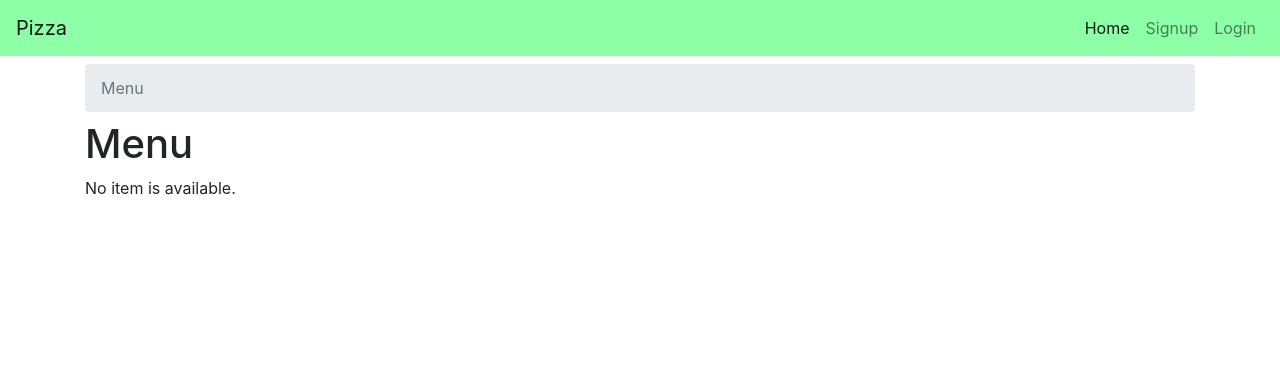
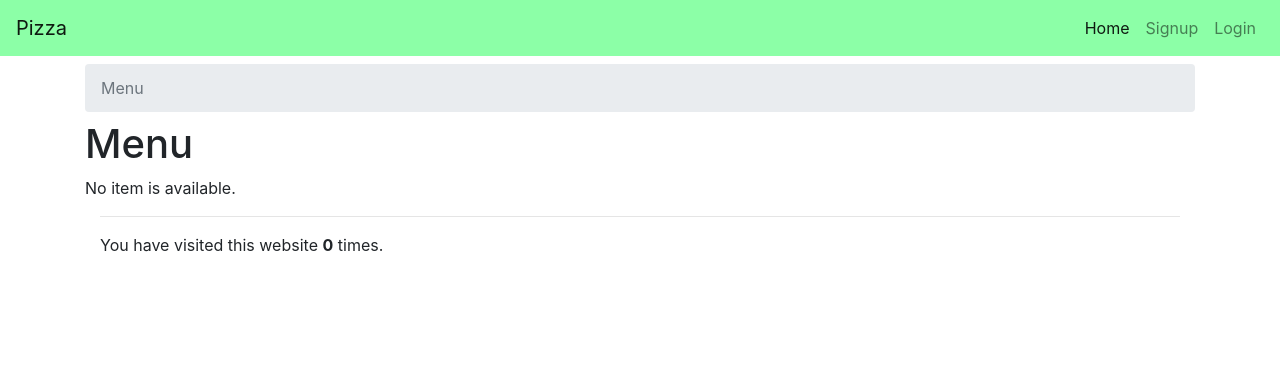
Before and after one commit to ilkeraslan/pizza, a Django app: page / in a window 1280 px wide. Shown: the top 372 px of the page. Run offline with Django 3.2, Linux system fonts and the light colour scheme; data that the repository does not hold is empty; some libraries are stand-ins or nearby versions.

Commit message:
Add visit number to index page

```diff
--- a/orders/templates/orders/base.html
+++ b/orders/templates/orders/base.html
@@ -61,6 +61,8 @@
       </div>
     {% endfor %}
     {% endif %}
+  </div>
+  <div class="container">
     {% block content %}
     {% endblock %}
   </div>
--- a/orders/templates/orders/index.html
+++ b/orders/templates/orders/index.html
@@ -1,17 +1,27 @@
 {% extends 'orders/base.html' %}
 
 {% block breadcrumb %}
-  <li class="breadcrumb-item active" aria-current="page">Menu</li>
+<li class="breadcrumb-item active" aria-current="page">Menu</li>
 {% endblock %}
 
 {% block content %}
+<div>
   <h1>Menu</h1>
 
   {% if menu_list %}
-    {% for item in menu_list %}
-      <li>{{ item }}</li>
-    {% endfor %}
+  {% for item in menu_list %}
+  <li>{{ item }}</li>
+  {% endfor %}
   {% else %}
-    <p>No item is available.</p>
+  <p>No item is available.</p>
   {% endif %}
+</div>
+<div>
+  <footer class="footer">
+    <div class="container">
+      <hr>
+      <p>You have visited this website <strong>{{ visit_number }}</strong>{% if visit_number == 1 %} time{% else %} times{% endif %}.</p>
+    </div>
+  </footer>
+</div>
 {% endblock %}
--- a/orders/views.py
+++ b/orders/views.py
@@ -24,7 +24,22 @@ class IndexView(generic.ListView):
     context_object_name = 'menu_list'
 
     def get_queryset(self):
+
+        # Number of visits to this view
+        self.visit_number = self.request.session.get('visit_number', 0)
+        self.request.session['visit_number'] = self.visit_number + 1
         return Pizza.objects.all()
+
+    # Override get_context_data() method to addd extra content
+    def get_context_data(self, **kwargs):
+        # Call the base implementation
+        context = super().get_context_data(**kwargs)
+
+        # Add visit numbers
+        context['visit_number'] = self.visit_number
+
+        # Return context
+        return context
 
 
 class DetailView(generic.DetailView):
```
Also changed, not shown: orders/static/orders/style.css (+8 -0 lines).
